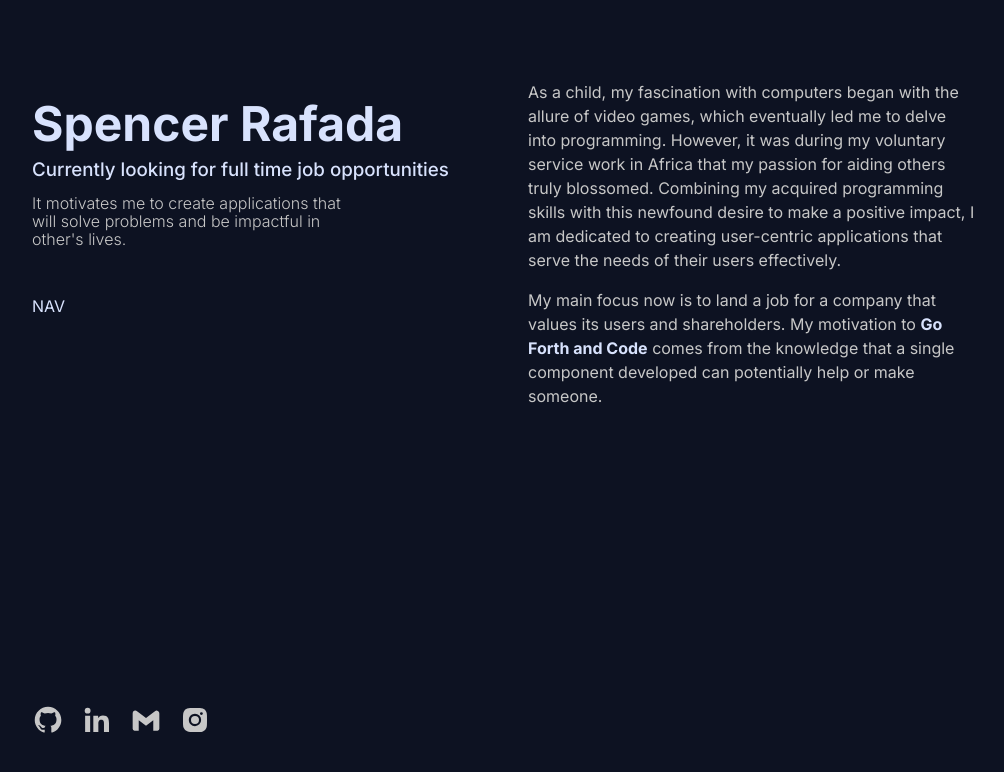
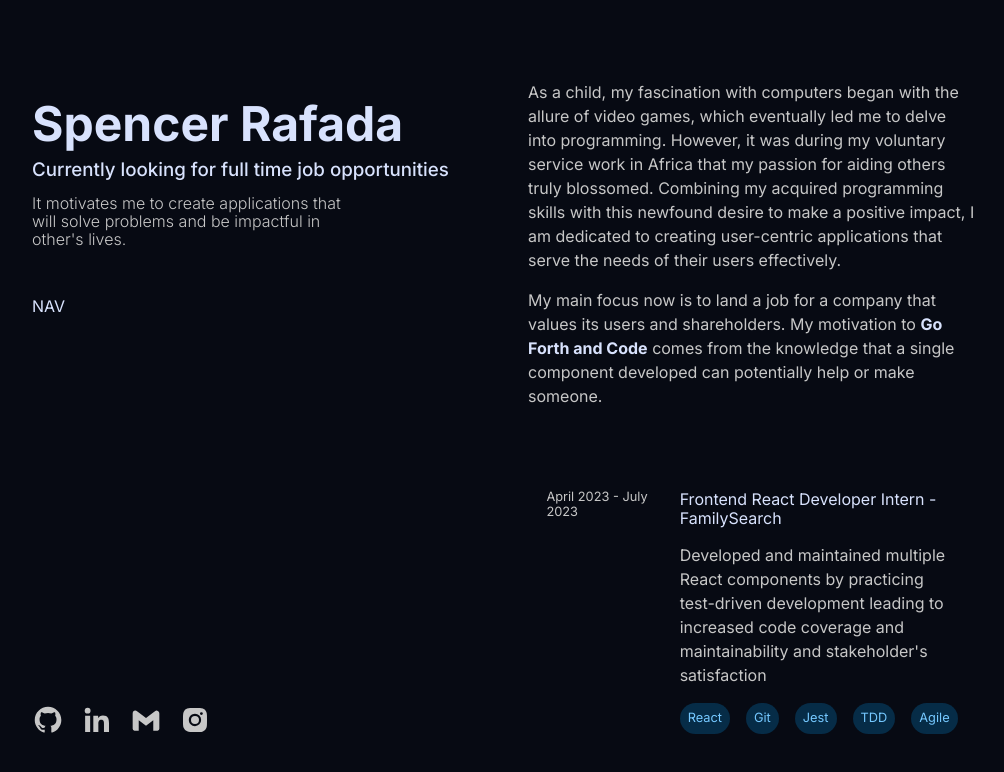
Before and after one commit to spencer-rafada/SpencerRafada, a React (Vite) app: page / in a window 1280 px wide. Shown: the top 772 px of the page, without its empty margins (136-1140 px from the left). Built offline with nearby package versions, Linux system fonts and the light colour scheme.

Commit message:
added experience

```diff
--- a/src/App.jsx
+++ b/src/App.jsx
@@ -1,6 +1,7 @@
 import React from 'react'
 import InfoSection from './components/InfoSection'
 import About from './components/About'
+import Experience from './components/Experience'
 
 export default function App() {
   return (
@@ -9,6 +10,7 @@ export default function App() {
         <InfoSection />
         <div className='displaySection'>
           <About />
+          <Experience />
         </div>
       </div>
     </div>
--- /dev/null
+++ b/src/components/Experience.jsx
@@ -0,0 +1,19 @@
+import React from 'react'
+import experienceData from '../data/EXPERIENCE'
+import Item from './Item'
+
+export default function Experience() {
+  const handleViewResume = () => {
+    window.open('/SpencerRafada.pdf', '_blank')
+  }
+  return (
+    <div className='displaySection__experience'>
+      {experienceData.map((exp, index) => {
+        return <Item key={index} data={exp} cardType={'exp'} />
+      })}
+      <a onClick={handleViewResume} className='view__resume'>
+        View Full Resume!
+      </a>
+    </div>
+  )
+}
--- /dev/null
+++ b/src/components/Item.jsx
@@ -0,0 +1,40 @@
+import React, { useEffect, useState } from 'react'
+
+export default function Item({ cardType, data }) {
+  const [type, setType] = useState('exp')
+  console.log(data)
+
+  useEffect(() => {
+    if (cardType === 'exp') setType('exp')
+    if (cardType === 'proj') setType('proj')
+  }, [cardType])
+
+  const handleItemClick = () => {
+    window.open(data.link, '_blank')
+  }
+
+  return (
+    <div className='item__card' onClick={handleItemClick}>
+      <div className='item__card__left'>
+        {type === 'exp' && <p>{data.date}</p>}
+      </div>
+      <div className='item__card__right'>
+        <div className='item__card__rightJob'>
+          <a href={data.link}>
+            {data.position} - {data.company}
+          </a>
+          <p>{data.description}</p>
+        </div>
+        <div className='item__card__toolsContainer'>
+          {data.tools.map((item, index) => {
+            return (
+              <span className='item__card__tools' key={index}>
+                {item}
+              </span>
+            )
+          })}
+        </div>
+      </div>
+    </div>
+  )
+}
--- /dev/null
+++ b/src/data/EXPERIENCE.js
@@ -0,0 +1,40 @@
+const experience = [
+  {
+    date: 'April 2023 - July 2023',
+    company: 'FamilySearch',
+    position: 'Frontend React Developer Intern',
+    description:
+      "Developed and maintained multiple React components by practicing test-driven development leading to increased code coverage and maintainability and stakeholder's satisfaction",
+    tools: ['React', 'Git', 'Jest', 'TDD', 'Agile'],
+    link: 'https://www.familysearch.org/getinvolved/',
+  },
+  {
+    date: 'November 2022 - April 2023',
+    company: 'Subitt',
+    position: 'Frontend React Developer',
+    description:
+      "Developed frontend components and frameworks by planning, designing, and writing code based on feature's functionality",
+    tools: ['React', 'Git', 'Agile', 'Figma'],
+    link: 'https://subitt.io/',
+  },
+  {
+    date: 'August 2022 - April 2023',
+    company: 'Brigham Young University - Idaho',
+    position: `Manager Assistant`,
+    description:
+      'Implemented agile workflow in a team of five student employees, leading to finishing projects 20% faster and efficient use of time. Implemented new onboarding system and file management system to build work structure and processes, leading to better trained new student employees',
+    tools: ['Microsoft Office', 'R'],
+    link: 'https://ibelong.byui.edu/club_signup?group_type=34469&search=online+academic&category_tags=&order=name_asc',
+  },
+  {
+    date: 'January 2022 - April 2022',
+    company: 'The Church of Jesus Christ of Latter-Day Saints',
+    position: 'Quality Assurance Engineer Intern',
+    description:
+      'Created 20+ test cases for new and updated software projects for maintenance and quality control',
+    tools: ['JIRA', 'CyPress', 'Postman', 'Agile'],
+    link: 'https://www.churchofjesuschrist.org/?lang=eng',
+  },
+]
+
+export default experience
--- a/src/main.css
+++ b/src/main.css
@@ -11,7 +11,7 @@
 }
 body {
   font-family: "Inter", serif;
-  background-color: #0d1222;
+  background-color: #070a13;
   color: #D8E2FD;
   padding: 2rem;
 }
@@ -97,6 +97,7 @@ body {
 @media screen and (min-width: 48em) {
   .displaySection {
     margin-top: 0;
+    overflow-y: scroll;
   }
 }
 .displaySection .displaySection__about {
@@ -108,4 +109,65 @@ body {
 }
 .displaySection .displaySection__about p b {
   color: #D8E2FD;
+}
+.displaySection .displaySection__experience {
+  display: flex;
+  flex-direction: column;
+  gap: 1.5rem;
+  padding: 0.15rem;
+  margin-bottom: 3rem;
+}
+.displaySection .displaySection__experience .view__resume:hover {
+  color: #75c8ff;
+  cursor: pointer;
+}
+
+.item__card {
+  border-radius: 0.5rem;
+  padding: 1rem;
+  display: grid;
+  grid-template-columns: 1fr 2fr;
+  -moz-column-gap: 1rem;
+       column-gap: 1rem;
+}
+.item__card .item__card__left {
+  grid-column: 1/2;
+}
+.item__card .item__card__left p {
+  margin: 0;
+  font-size: 0.8rem;
+  color: #c7c7c7;
+}
+.item__card .item__card__right {
+  grid-column: 2/3;
+}
+.item__card .item__card__right .item__card__rightJob a {
+  color: #D8E2FD;
+  text-decoration: none;
+}
+.item__card .item__card__right .item__card__rightJob a:visited {
+  color: #D8E2FD;
+}
+.item__card .item__card__right .item__card__rightJob p {
+  color: #c7c7c7;
+  line-height: 1.5rem;
+}
+.item__card .item__card__right .item__card__toolsContainer {
+  display: flex;
+  gap: 1rem;
+}
+.item__card .item__card__right .item__card__toolsContainer .item__card__tools {
+  background-color: #062c47;
+  color: #75c8ff;
+  padding: 0.5rem;
+  border-radius: 1rem;
+  font-size: 0.8rem;
+}
+
+.item__card:hover {
+  cursor: pointer;
+  box-shadow: 0 0 5px #2659f2;
+}
+.item__card:hover .item__card__right .item__card__rightJob a {
+  color: #3061f3;
 }/*# sourceMappingURL=main.css.map */
--- a/src/main.scss
+++ b/src/main.scss
@@ -3,9 +3,9 @@
 // Colors
 $textColor: #D8E2FD;
 $textColorGray: #c7c7c7;
-$backgroundColor: #0d1222;
+$backgroundColor: #070a13;
 $primaryColor: #3061f3;
-$secondaryColor: #041548;
+$secondaryColor: #062c47;
 $accentColor: #2659f2;
 
 // Breakpoints
@@ -109,6 +109,7 @@ body {
   margin-top: 3rem;
   @media screen and (min-width: $mediumScreen) {
     margin-top: 0;
+    overflow-y: scroll;
   }
   // About Section
   .displaySection__about {
@@ -121,4 +122,75 @@ body {
       }
     }
   }
+
+  .displaySection__experience {
+    display: flex;
+    flex-direction: column;
+    gap: 1.5rem;
+    padding: 0.15rem;
+    margin-bottom: 3rem;
+    .view__resume:hover {
+      color: #75c8ff;
+      cursor: pointer;
+    }
+  }
 }
+
+// Item Card
+.item__card {
+  // UX Testing
+  // background-color: red;
+  border-radius: 0.5rem;
+  padding: 1rem;
+  display: grid;
+  grid-template-columns: 1fr 2fr;
+  column-gap: 1rem;
+
+  .item__card__left {
+    grid-column: 1/2;
+    p {
+      margin: 0;
+      font-size: 0.8rem;
+      color: $textColorGray;
+    }
+  }
+  .item__card__right {
+    grid-column: 2/3;
+    .item__card__rightJob{
+      a {
+        color: $textColor;
+        text-decoration: none;
+      }
+      a:visited {
+        color: $textColor;
+      }
+      p {
+        color: $textColorGray;
+        line-height: 1.5rem;
+      }
+    }
+    .item__card__toolsContainer {
+      display: flex;
+      gap: 1rem;
+      .item__card__tools {
+        background-color: $secondaryColor;
+        color: #75c8ff;
+        padding: 0.5rem;
+        border-radius: 1rem;
+        font-size: 0.8rem;
+      }
+    }
+  }
+}
+
+.item__card:hover {
+  cursor: pointer;
+  box-shadow: 0 0 5px $accentColor;
+  .item__card__right {
+    .item__card__rightJob{
+      a {
+        color: $primaryColor;
+      }
+    }
+  }
+}
```
Also changed, not shown: 2 other files (tests, documents, lock files or other folders).
